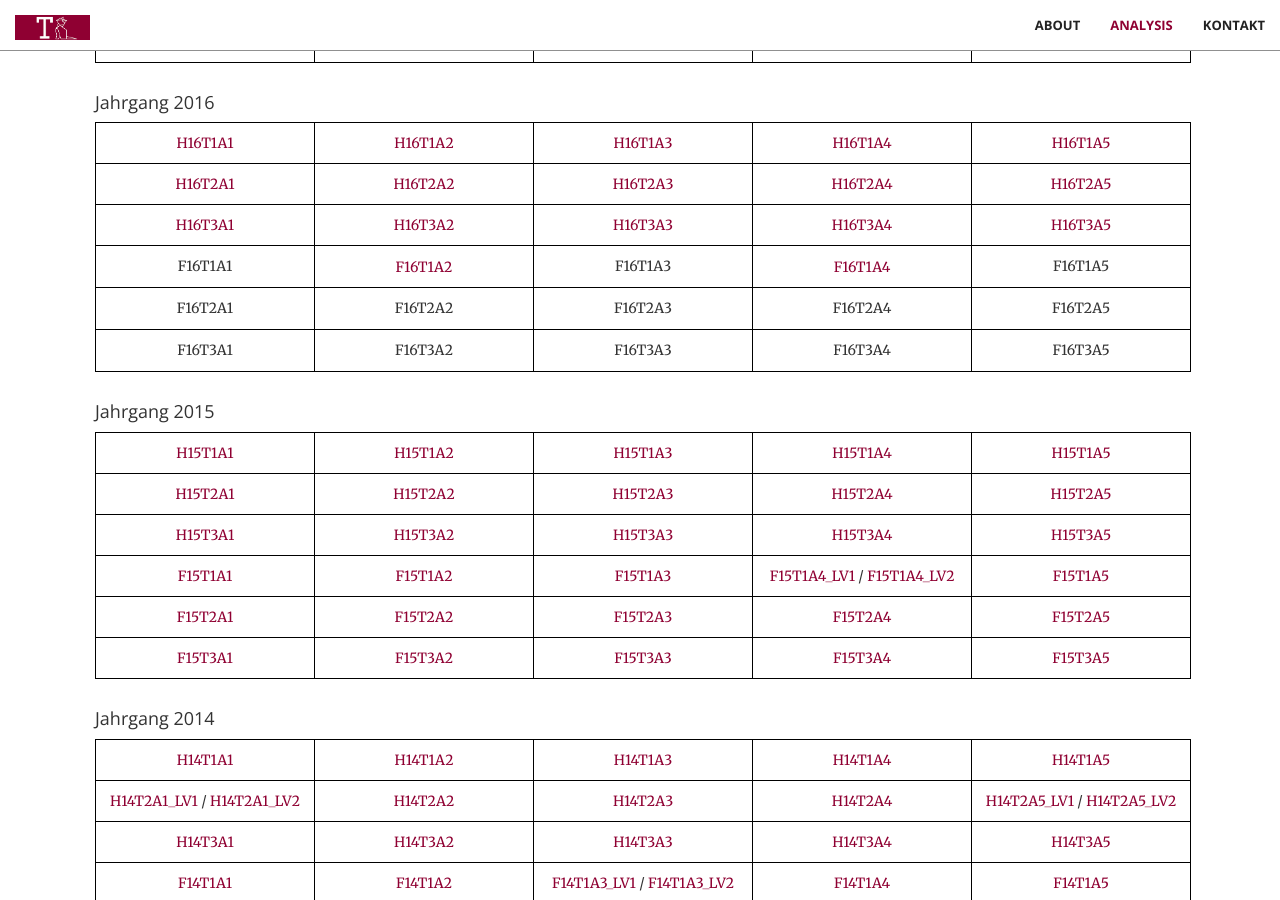
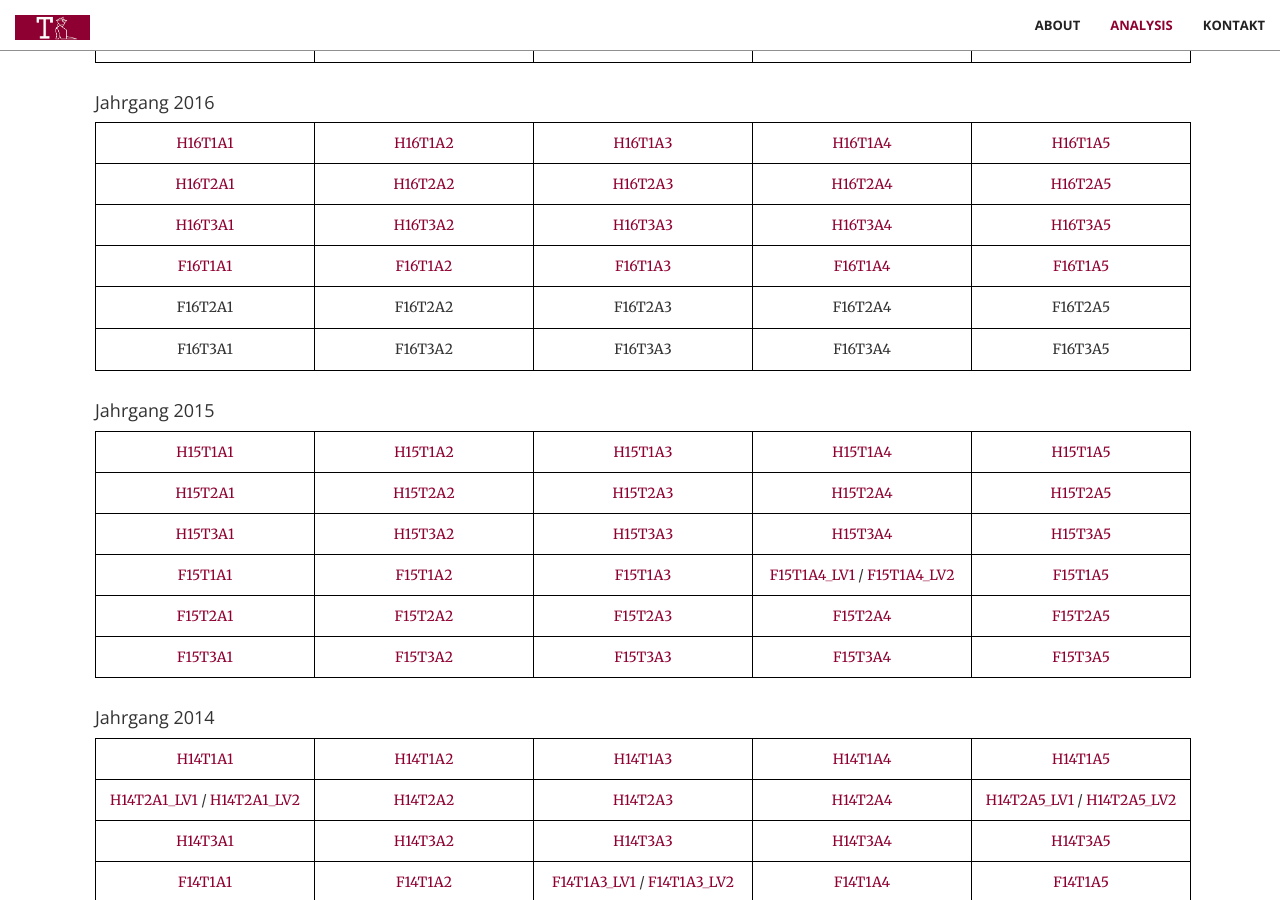
Before and after one commit to trabaldini/trabaldini.github.io, a Jekyll site: the page built from index.html, in a window 1280 px wide and 900 px high, scrolled down 4334 px. Built offline with Jekyll 4.4.1, drawn with Linux system fonts in a browser that asks for light colours; some web fonts are replaced.

Commit message:
Adds F16T1 solutions

```diff
--- a/_includes/math.html
+++ b/_includes/math.html
@@ -1014,19 +1014,19 @@
                             </tr>
                              <tr>
                                 <td style="width:20%">
-                                    <p>F16T1A1</p>
+                                    <a href="aufg/F16T1A1_FT.pdf" target="_blank">F16T1A1</a>
                                 </td>
                                 <td style="width:20%">
                                     <a href="aufg/F16T1A2_FT.pdf" target="_blank">F16T1A2</a>
                                 </td>
                                 <td style="width:20%">
-                                    <p>F16T1A3</p>
+                                    <a href="aufg/F16T1A3_DGL.pdf" target="_blank">F16T1A3</a>
                                 </td>
                                 <td style="width:20%">
                                     <a href="aufg/F16T1A4_FT.pdf" target="_blank">F16T1A4</a>
                                 </td>
                                 <td style="width:20%">
-                                    <p>F16T1A5</p>
+                                    <a href="aufg/F16T1A5_RA.pdf" target="_blank">F16T1A5</a>
                                 </td>
                             </tr>
                             <tr>
```
Also changed, not shown: 3 other files.
